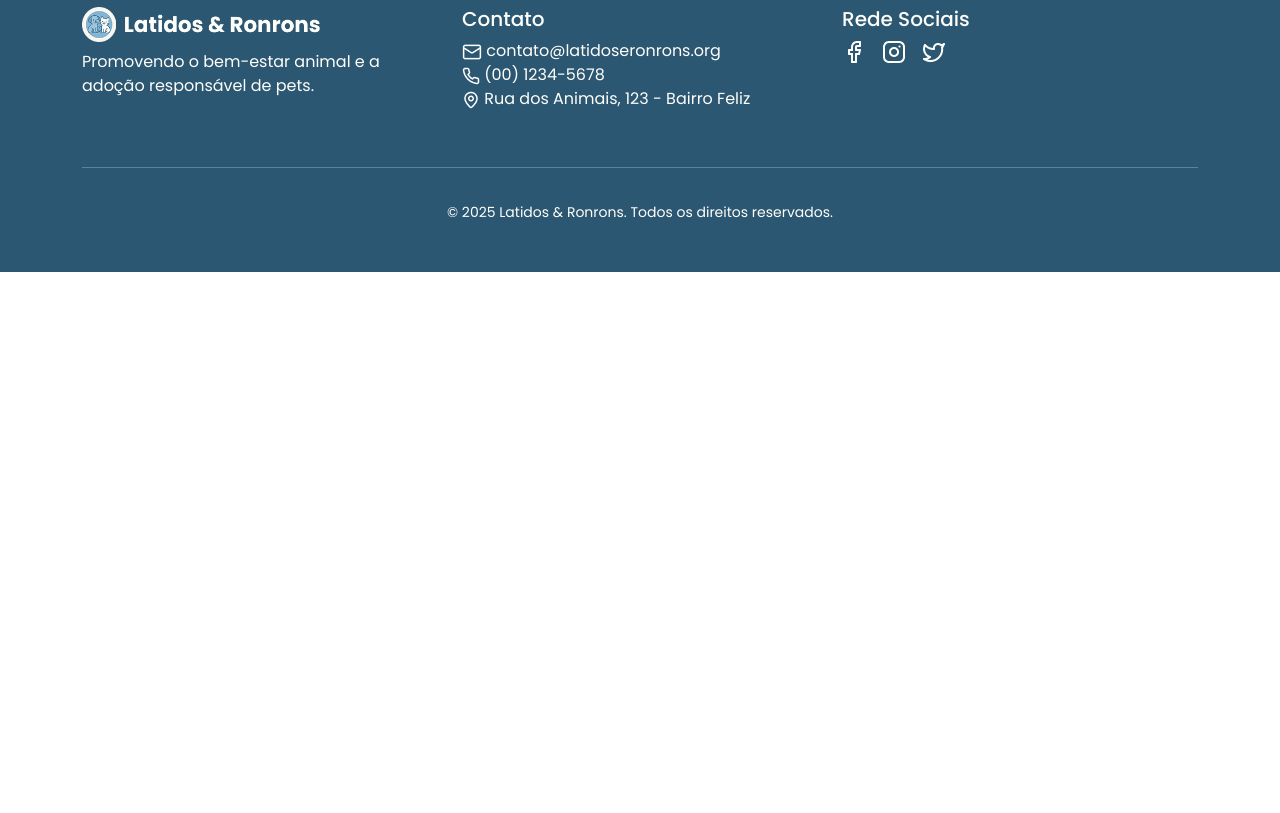
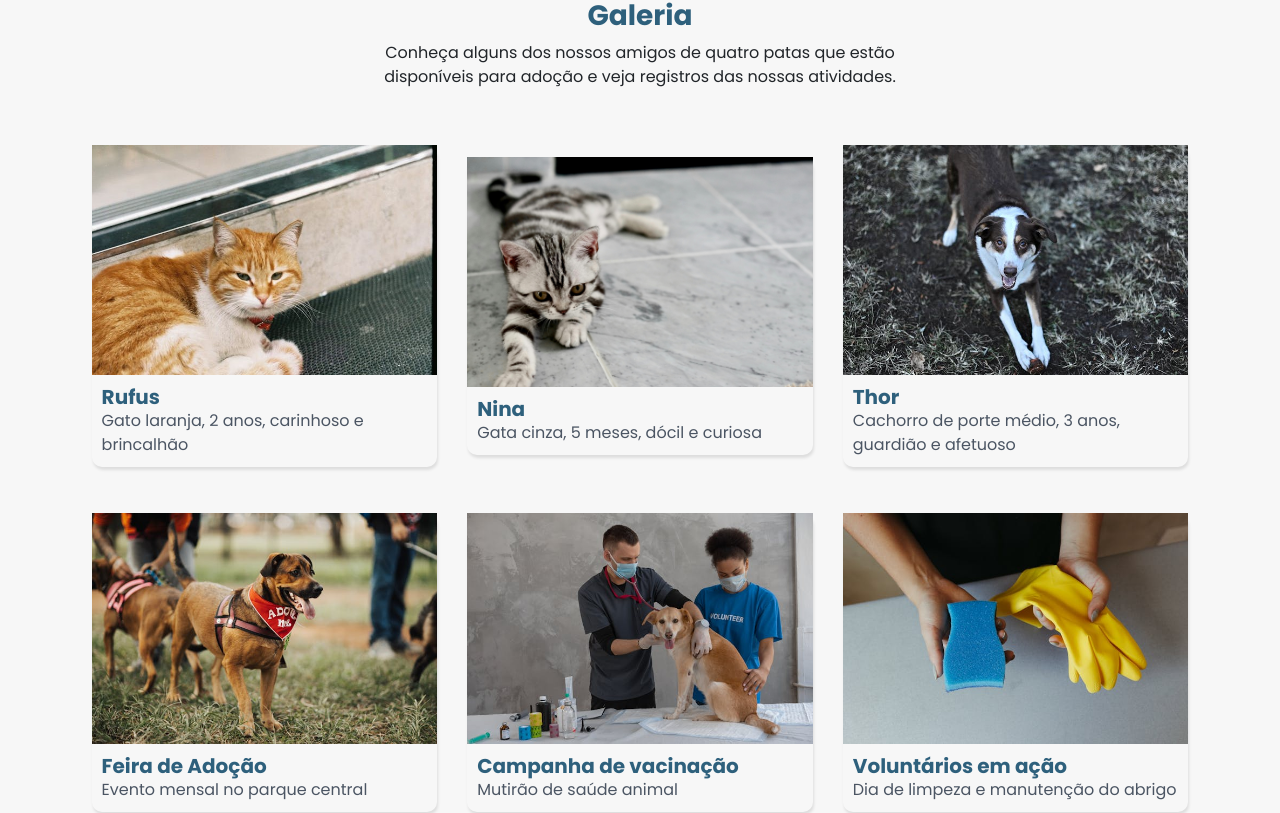
Before and after one commit to chryssstina/Adocao_de_Animais_React, a React (Vite) app in the folder Latidos_E_Ronrons/: page / in a window 1280 px wide. Shown: the part 2048-2861 px from the top of the page. Before the commit the page ends 2320 px from the top, so only its background shows below. Built offline with nearby package versions, Linux system fonts and the light colour scheme.

Commit message:
Add photo gallery section to homepage
Introduces a new PhotoGallerySection component displaying images and descriptions of adoptable animals and shelter activities. The section is imported and rendered in the main App component.

```diff
--- a/Latidos_E_Ronrons/src/App.jsx
+++ b/Latidos_E_Ronrons/src/App.jsx
@@ -3,6 +3,7 @@ import Footer from "./components/Footer";
 import MainSection from "./components/MainSection";
 import AboutSection from "./components/AboutSection";
 import ProgrammingSection from "./components/ProgrammingSection";
+import PhotoGallerySection from "./components/PhotoGallerySection";
 
 
 function App() {
@@ -13,6 +14,7 @@ function App() {
         <MainSection />
         <AboutSection />
         <ProgrammingSection />
+        <PhotoGallerySection />
         <Footer />
       </main>
     </>
--- /dev/null
+++ b/Latidos_E_Ronrons/src/components/PhotoGallerySection/index.jsx
@@ -0,0 +1,70 @@
+import Rufus from "../../../public/imgs/PhotoGallery/rufus_gato_laranja.jpg";
+import Nina from "../../../public/imgs/PhotoGallery/nina_gata_cinza.jpg";
+import Thor from "../../../public/imgs/PhotoGallery/thor_porte_medio.jpg";
+import FeiraAdocao from "../../../public/imgs/PhotoGallery/dog_feira_adocao.jpg";
+import CampanhaVacinacao from "../../../public/imgs/PhotoGallery/campanha_vacinacao.jpg";
+import LimpezaManutencao from "../../../public/imgs/PhotoGallery/limpeza_manutencao.jpg";
+
+function PhotoGallerySection() {
+  return (
+    <section className="photo-gallery-section" id="photo-gallery-section">
+      <div className="photo-gallery-section-text">
+        <h3> Galeria </h3>
+        <p> Conheça alguns dos nossos amigos de quatro patas que estão disponíveis para adoção e veja registros das
+          nossas atividades. </p>
+      </div>
+
+      <div className="card-gallery-container">
+        <div className="card-gallery mb-3">
+          <img src={Rufus} className="card-img-top" alt="Rufus, um gatinho laranja" />
+          <div className="card-body">
+            <h5 className="card-title"> Rufus </h5>
+            <p className="card-text">Gato laranja, 2 anos, carinhoso e brincalhão </p>
+          </div>
+        </div>
+
+        <div className="card-gallery mb-3">
+          <img src={Nina} className="card-img-top" alt="Nina, uma gatinha cinza" />
+          <div className="card-body">
+            <h5 className="card-title"> Nina </h5>
+            <p className="card-text"> Gata cinza, 5 meses, dócil e curiosa </p>
+          </div>
+        </div>
+
+        <div className="card-gallery mb-3">
+          <img src={Thor} className="card-img-top" alt="Thor, um cachorro de médio porte" />
+          <div className="card-body">
+            <h5 className="card-title"> Thor </h5>
+            <p className="card-text"> Cachorro de porte médio, 3 anos, guardião e afetuoso </p>
+          </div>
+        </div>
+
+        <div className="card-gallery mb-3">
+          <img src={FeiraAdocao} className="card-img-top" alt="Feira de adoção" />
+          <div className="card-body">
+            <h5 className="card-title"> Feira de Adoção </h5>
+            <p className="card-text"> Evento mensal no parque central </p>
+          </div>
+        </div>
+
+        <div className="card-gallery mb-3">
+          <img src={CampanhaVacinacao} className="card-img-top" alt="Campanha de vacinação" />
+          <div className="card-body">
+            <h5 className="card-title"> Campanha de vacinação </h5>
+            <p className="card-text">Mutirão de saúde animal </p>
+          </div>
+        </div>
+
+        <div className="card-gallery mb-3">
+          <img src={LimpezaManutencao} className="card-img-top" alt="Dia de limpeza" />
+          <div className="card-body">
+            <h5 className="card-title"> Voluntários em ação </h5>
+            <p className="card-text"> Dia de limpeza e manutenção do abrigo </p>
+          </div>
+        </div>
+      </div>
+    </section>
+  );
+}
+
+export default PhotoGallerySection;
```
